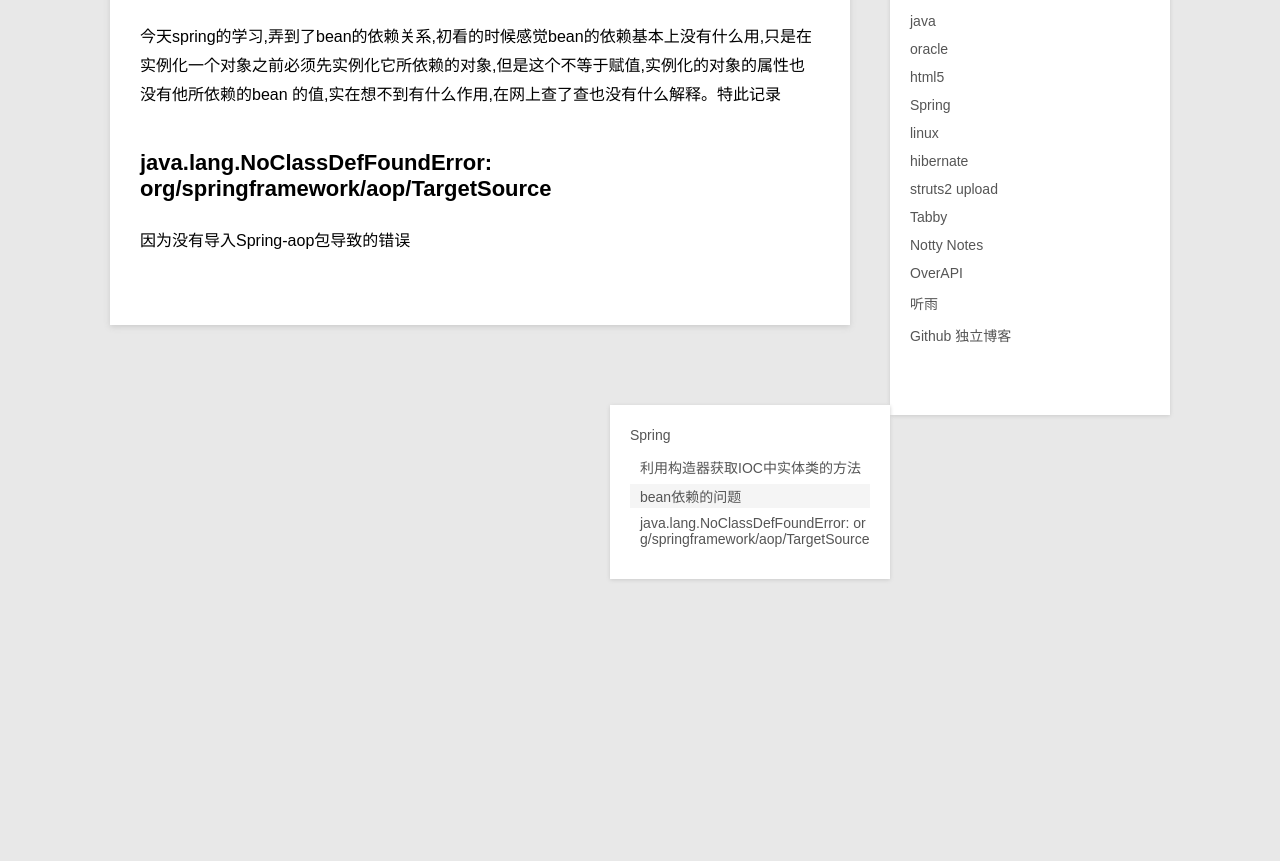
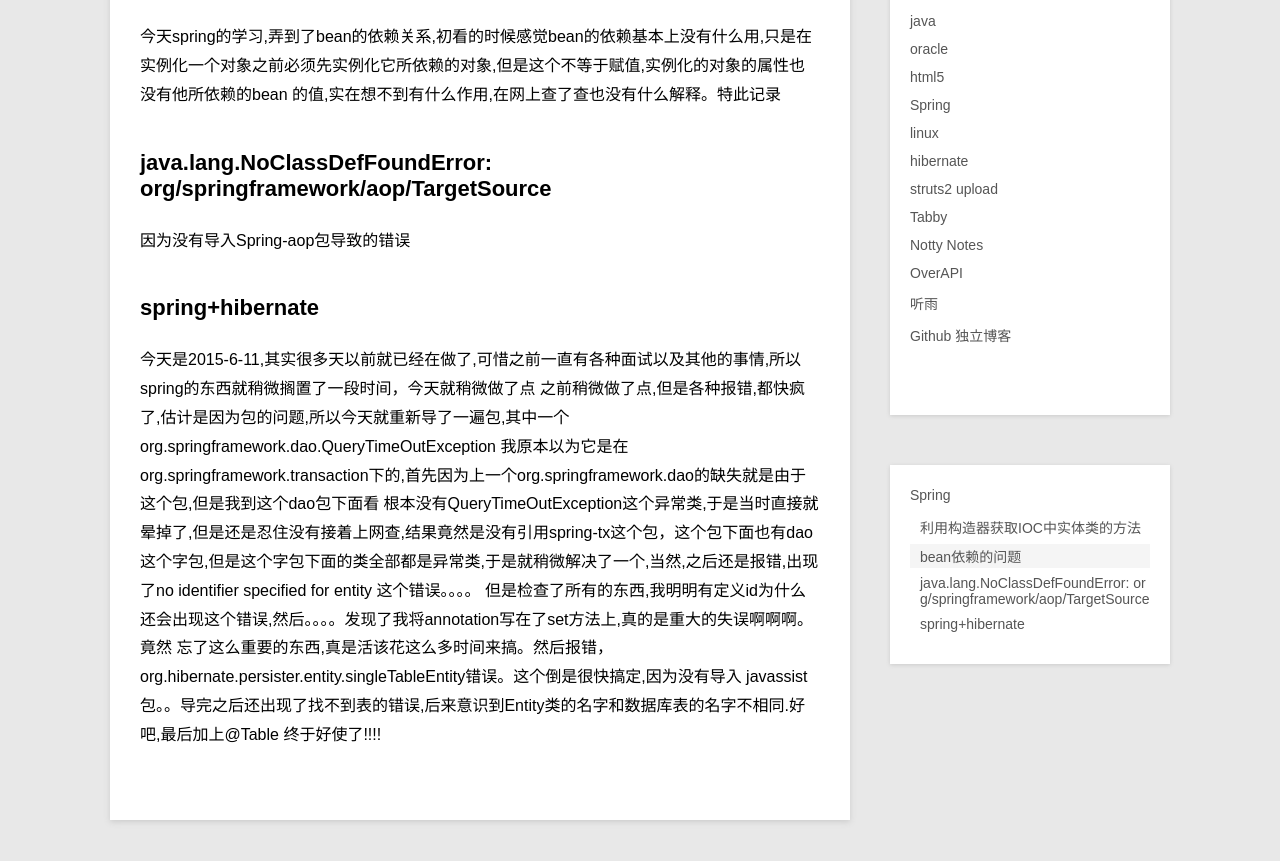
Before and after one commit to mowangdk/mowangdk.github.io, a Jekyll site: the page built from _posts/project/2015-04-23-Spring4.md, in a window 1280 px wide and 900 px high, scrolled down 942 px. Shown: the top 861 px of the window. Built offline with Jekyll 4.4.1, drawn with Linux system fonts in a browser that asks for light colours; Markdown is read by kramdown in place of the engine named in the settings; before the commit the page ends 1571 px from its top, so only the background shows below that.

Commit message:
spring-hibernate

```diff
--- a/_posts/project/2015-04-23-Spring4.md
+++ b/_posts/project/2015-04-23-Spring4.md
@@ -33,3 +33,14 @@
 
 ##java.lang.NoClassDefFoundError: org/springframework/aop/TargetSource
 因为没有导入Spring-aop包导致的错误
+
+
+##spring+hibernate
+今天是2015-6-11,其实很多天以前就已经在做了,可惜之前一直有各种面试以及其他的事情,所以spring的东西就稍微搁置了一段时间，今天就稍微做了点
+之前稍微做了点,但是各种报错,都快疯了,估计是因为包的问题,所以今天就重新导了一遍包,其中一个org.springframework.dao.QueryTimeOutException
+我原本以为它是在org.springframework.transaction下的,首先因为上一个org.springframework.dao的缺失就是由于这个包,但是我到这个dao包下面看
+根本没有QueryTimeOutException这个异常类,于是当时直接就晕掉了,但是还是忍住没有接着上网查,结果竟然是没有引用spring-tx这个包，这个包下面也有dao
+这个字包,但是这个字包下面的类全部都是异常类,于是就稍微解决了一个,当然,之后还是报错,出现了no identifier specified for entity 这个错误。。。。
+但是检查了所有的东西,我明明有定义id为什么还会出现这个错误,然后。。。。发现了我将annotation写在了set方法上,真的是重大的失误啊啊啊。竟然
+忘了这么重要的东西,真是活该花这么多时间来搞。然后报错，org.hibernate.persister.entity.singleTableEntity错误。这个倒是很快搞定,因为没有导入
+javassist包。。导完之后还出现了找不到表的错误,后来意识到Entity类的名字和数据库表的名字不相同.好吧,最后加上@Table 终于好使了!!!!
```
